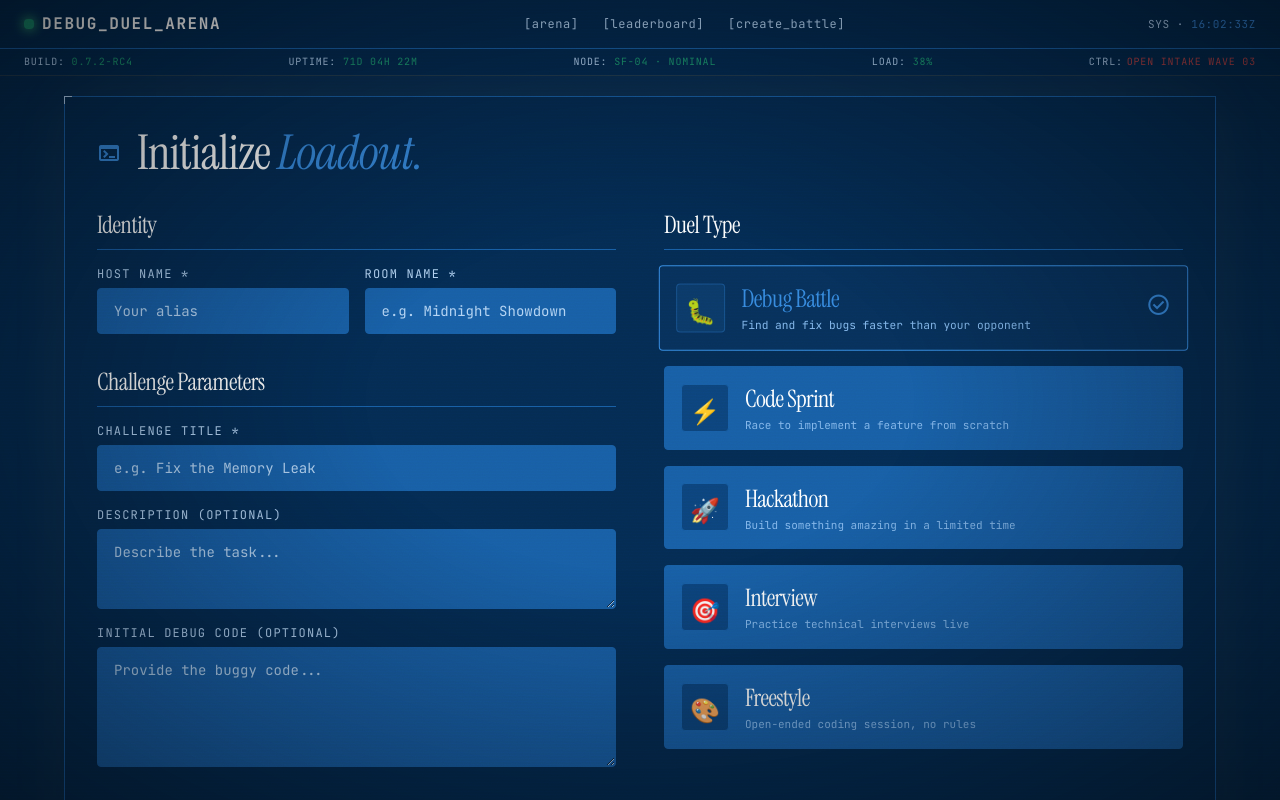
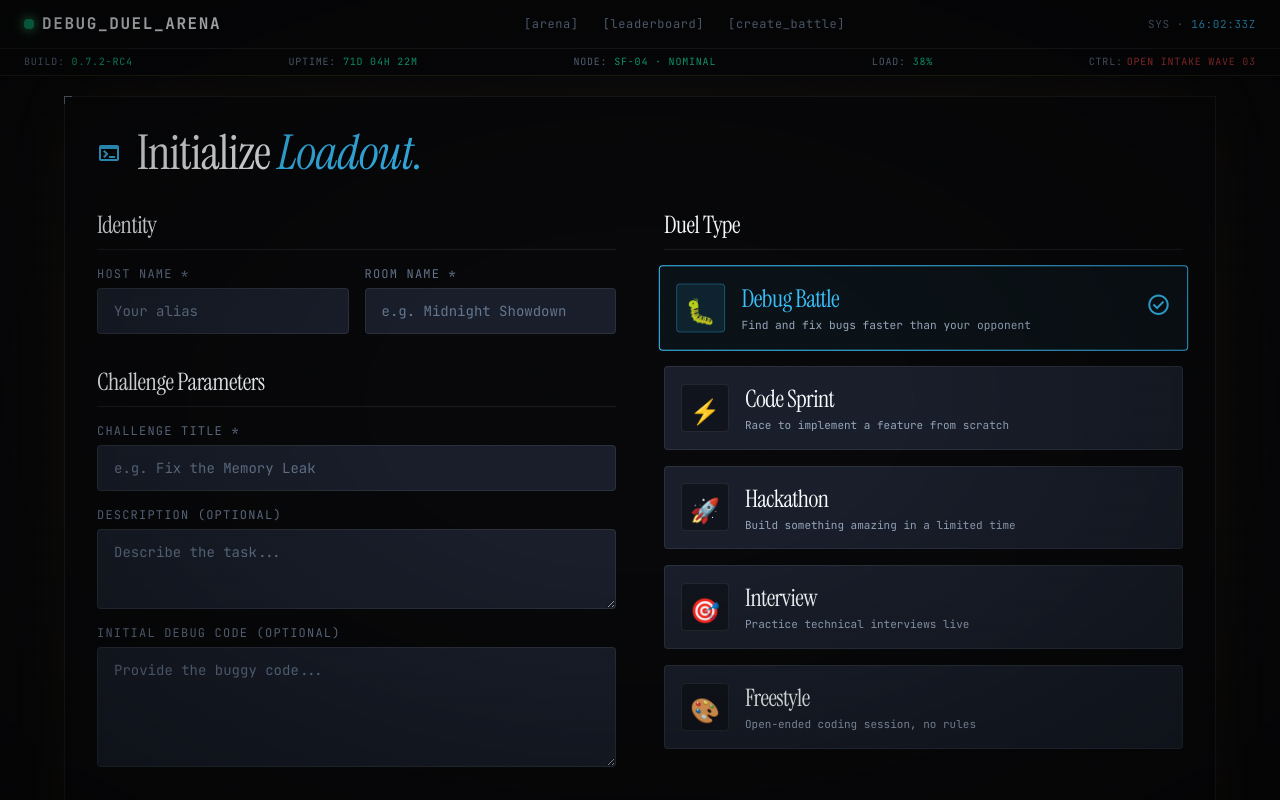
Before and after one commit to akash-s-24/debug, a Next.js app: page /create in a window 1280 px wide. Shown: the top 800 px of the page. Built offline with nearby package versions, Linux system fonts and the light colour scheme.

Commit message:
Redesign UI to sleek Obsidian Black background with Multi-Color Cyber Accents

```diff
--- a/src/app/globals.css
+++ b/src/app/globals.css
@@ -1,35 +1,35 @@
 @import "tailwindcss";
 
 @theme inline {
-  /* ── 7-Stop Blue Spectrum & Status Accents ── */
-  --color-void: #042C53; /* Navy Void → page/hero backgrounds */
-  --color-abyss: #0C447C; /* Deep Arena → card and panel backgrounds */
-  --color-surface: #185FA5; /* Battle Blue → borders and dividers */
+  /* ── Modern Obsidian & Multi-Color Developer Palette ── */
+  --color-void: #070709; /* Pitch black obsidian → sleek page/hero backgrounds */
+  --color-abyss: #10131B; /* Dark slate glass → card and panel backgrounds */
+  --color-surface: #181D29; /* Elevated glass surface */
 
-  --color-neon-cyan: #378ADD; /* Signal Blue → primary CTA buttons */
-  --color-neon-violet: #534AB7; /* Purple → spectator mode, rank badges */
-  --color-neon-magenta: #85B7EB; /* Terminal Sky → supporting text */
-  --color-neon-green: #1D9E75; /* Green → win states, correct answers */
-  --color-warn-amber: #EF9F27; /* Amber → countdown timers, warnings */
-  --color-danger-red: #E24B4A; /* Red → errors, forfeits */
+  --color-neon-cyan: #38BDF8; /* Electric Sky Blue → primary CTA & active tabs */
+  --color-neon-violet: #8B5CF6; /* Vibrant Violet → AI features & secondary accents */
+  --color-neon-magenta: #EC4899; /* Cyber Pink → tags, badges & AI hints */
+  --color-neon-green: #10B981; /* Emerald Mint → live status, correct answers */
+  --color-warn-amber: #F59E0B; /* Warm Amber → countdown timers, warnings */
+  --color-danger-red: #EF4444; /* Crimson Red → errors, forfeits, urgent */
 
-  --color-text-primary: #ffffff; /* White → screen light contrast */
-  --color-text-secondary: #85B7EB; /* Terminal Sky → secondary text */
-  --color-text-muted: #B5D4F4; /* Frost → muted labels */
+  --color-text-primary: #F8FAFC; /* Crisp Ice White */
+  --color-text-secondary: #94A3B8; /* Cool Slate Gray */
+  --color-text-muted: #64748B; /* Muted Slate */
 
-  --color-border-subtle: #185FA5; /* Battle Blue */
+  --color-border-subtle: rgba(255, 255, 255, 0.08); /* Modern glassmorphism border */
 
   /* Fallback aliases for UI components that might still reference them */
-  --color-primary: #378ADD;
-  --color-secondary: #85B7EB;
-  --color-tertiary: #534AB7;
-  --color-success: #1D9E75;
-  --color-error: #E24B4A;
-  --color-background: #042C53;
-  --color-on-surface: #ffffff;
-  --color-on-surface-variant: #85B7EB;
-  --color-outline: #185FA5;
-  --color-outline-variant: rgba(24, 95, 165, 0.4);
+  --color-primary: #38BDF8;
+  --color-secondary: #8B5CF6;
+  --color-tertiary: #EC4899;
+  --color-success: #10B981;
+  --color-error: #EF4444;
+  --color-background: #070709;
+  --color-on-surface: #F8FAFC;
+  --color-on-surface-variant: #94A3B8;
+  --color-outline: rgba(255, 255, 255, 0.08);
+  --color-outline-variant: rgba(255, 255, 255, 0.04);
 
   /* ── Fonts ── */
   --font-display: 'Instrument Serif', ui-serif, serif;
@@ -61,8 +61,8 @@
 }
 
 @keyframes glowPulse {
-  0%, 100% { opacity: 1; transform: scale(1); box-shadow: 0 0 10px rgba(55, 138, 221, 0); }
-  50% { opacity: 0.8; transform: scale(1.1); box-shadow: 0 0 12px rgba(55, 138, 221, 0.4); }
+  0%, 100% { opacity: 1; transform: scale(1); box-shadow: 0 0 10px rgba(56, 189, 248, 0); }
+  50% { opacity: 0.8; transform: scale(1.1); box-shadow: 0 0 16px rgba(139, 92, 246, 0.4); }
 }
 
 /* ── Base ── */
@@ -92,7 +92,7 @@ h1, h2, h3, h4, h5, h6 {
   inset: 0;
   pointer-events: none;
   z-index: 9999;
-  background: repeating-linear-gradient(180deg, rgba(55,138,221,0) 0, rgba(55,138,221,0) 2px, rgba(55,138,221,0.04) 2px, rgba(55,138,221,0.04) 3px);
+  background: repeating-linear-gradient(180deg, rgba(56,189,248,0) 0, rgba(56,189,248,0) 2px, rgba(56,189,248,0.03) 2px, rgba(56,189,248,0.03) 3px);
   mix-blend-mode: overlay;
 }
 
@@ -116,14 +116,16 @@ h1, h2, h3, h4, h5, h6 {
 
 /* ── Reusable Motifs ── */
 
-/* Glass surface -> Flat terminal box */
+/* Glass surface -> True modern glassmorphism card */
 .glass-surface {
-  background: var(--color-void);
+  background: rgba(16, 19, 27, 0.7);
+  backdrop-filter: blur(12px);
   border: 1px solid var(--color-border-subtle);
-  transition: background 0.3s ease;
+  transition: background 0.3s ease, border-color 0.3s ease;
 }
 .glass-surface:hover {
-  background: var(--color-abyss);
+  background: rgba(24, 29, 41, 0.85);
+  border-color: rgba(255, 255, 255, 0.15);
 }
 
 /* Hover-only animated border on cards */
@@ -136,7 +138,7 @@ h1, h2, h3, h4, h5, h6 {
   .card-hover:hover {
     transform: translateY(-4px);
     border-color: var(--color-neon-cyan);
-    box-shadow: 0 8px 30px -10px rgba(55, 138, 221, 0.2);
+    box-shadow: 0 8px 30px -10px rgba(56, 189, 248, 0.25);
   }
 }
 
--- a/src/components/battle/EditorPanel.tsx
+++ b/src/components/battle/EditorPanel.tsx
@@ -93,8 +93,8 @@ export function EditorPanel({
         inherit: true,
         rules: [],
         colors: {
-          'editor.background': '#0C447C', // Match Deep Arena
-          'editor.lineHighlightBackground': '#378ADD20', // Signal Blue tint
+          'editor.background': '#10131B', // Dark slate glass
+          'editor.lineHighlightBackground': '#38BDF815', // Sky blue tint
         },
       });
       monaco.editor.setTheme('neon-dark');
@@ -115,7 +115,7 @@ export function EditorPanel({
 
   return (
     <div className={`relative w-full h-full flex flex-col glass-surface rounded-lg overflow-hidden hud-bracket ${
-      isActive ? `border-${color === 'cyan' ? 'neon-cyan' : 'neon-magenta'} shadow-[0_0_30px_rgba(55,138,221,0.25)]` : 'border-border-subtle'
+      isActive ? `border-${color === 'cyan' ? 'neon-cyan' : 'neon-magenta'} shadow-[0_0_30px_rgba(56,189,248,0.25)]` : 'border-border-subtle'
     }`}>
       {/* Header Bar */}
       <div className={`h-12 border-b border-border-subtle flex items-center justify-between px-4 ${bgGlow}`}>
--- a/src/components/landing/Hero.tsx
+++ b/src/components/landing/Hero.tsx
@@ -26,8 +26,9 @@ export function Hero() {
     <section className="relative min-h-screen pt-32 pb-20 overflow-hidden bg-void flex flex-col items-center">
 
       {/* Background Glows (Subtle) */}
-      <div className="absolute top-[-20%] left-1/2 -translate-x-1/2 w-[800px] h-[600px] bg-[#0C447C]/30 rounded-full blur-[120px] pointer-events-none" />
-      <div className="absolute top-[20%] left-[20%] w-[500px] h-[400px] bg-[#185FA5]/20 rounded-full blur-[100px] pointer-events-none" />
+      <div className="absolute top-[-20%] left-1/2 -translate-x-1/2 w-[800px] h-[600px] bg-[#38BDF8]/15 rounded-full blur-[120px] pointer-events-none" />
+      <div className="absolute top-[20%] left-[20%] w-[500px] h-[400px] bg-[#8B5CF6]/15 rounded-full blur-[100px] pointer-events-none" />
+      <div className="absolute bottom-[10%] right-[15%] w-[400px] h-[400px] bg-[#EC4899]/10 rounded-full blur-[120px] pointer-events-none" />
 
       {/* Hero Content */}
       <motion.div
@@ -44,7 +45,7 @@ export function Hero() {
         <motion.div variants={itemVariants} className="max-w-4xl">
           <h1 className="text-5xl sm:text-7xl lg:text-8xl font-display font-medium tracking-tighter text-white leading-[1.1]">
             Code faster.<br />
-            <span className="text-transparent bg-clip-text bg-gradient-to-r from-[#85B7EB] via-[#E6F1FB] to-[#378ADD]">Battle smarter.</span>
+            <span className="text-transparent bg-clip-text bg-gradient-to-r from-[#38BDF8] via-[#8B5CF6] to-[#EC4899]">Battle smarter.</span>
           </h1>
         </motion.div>
 
@@ -58,7 +59,7 @@ export function Hero() {
           variants={itemVariants}
           className="flex flex-col sm:flex-row items-center gap-4 mt-10"
         >
-          <Button variant="primary" size="lg" className="w-full sm:w-auto px-8 h-12 shadow-[0_0_20px_rgba(55,138,221,0.35)]">
+          <Button variant="primary" size="lg" className="w-full sm:w-auto px-8 h-12 shadow-[0_0_25px_rgba(56,189,248,0.3)]">
             Create a Battle
           </Button>
           <Button variant="secondary" size="lg" className="w-full sm:w-auto px-8 h-12 border-white/10 hover:bg-white/5">
--- a/src/components/landing/ParticleField.tsx
+++ b/src/components/landing/ParticleField.tsx
@@ -12,7 +12,7 @@ interface Particle {
   alpha: number;
 }
 
-const COLORS = ['#378ADD', '#85B7EB', '#B5D4F4', '#E6F1FB'];
+const COLORS = ['#38BDF8', '#8B5CF6', '#EC4899', '#10B981'];
 const PARTICLE_COUNT = 120;
 const CONNECTION_DISTANCE = 120;
 const MOUSE_REPEL_DISTANCE = 100;
```
